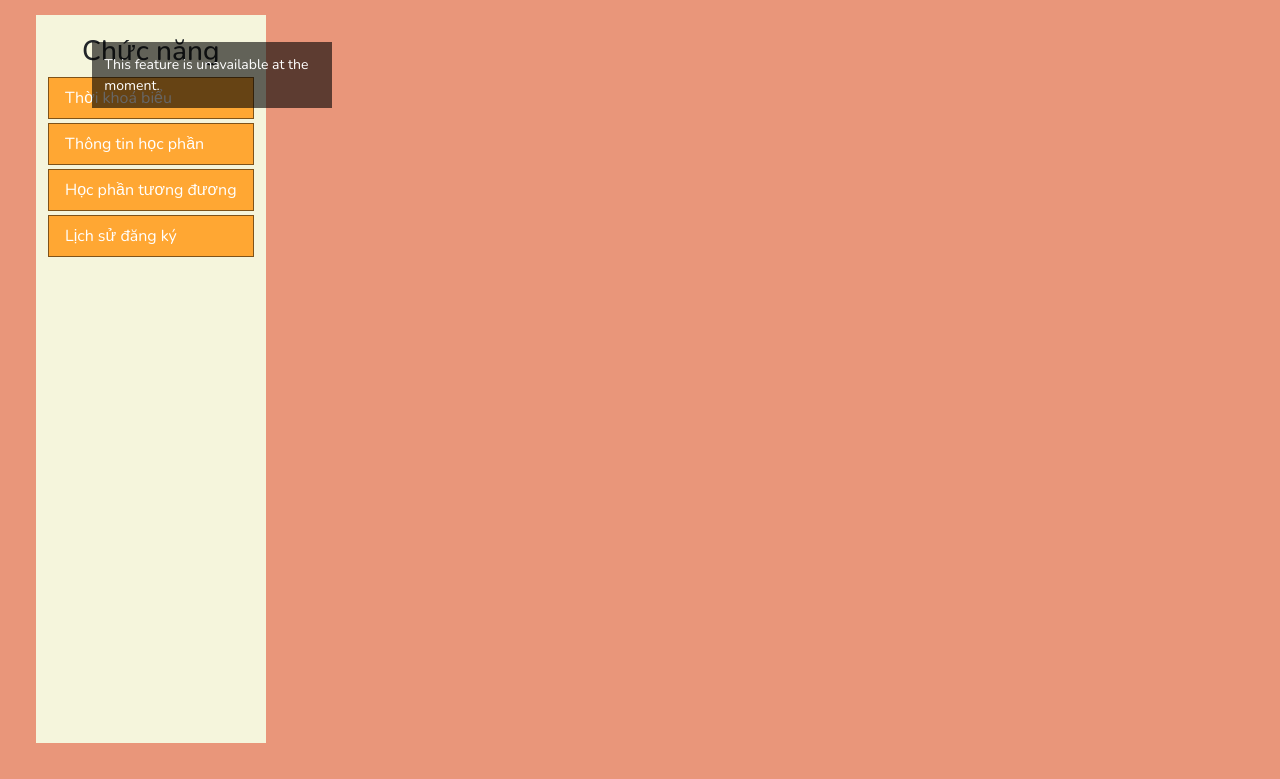
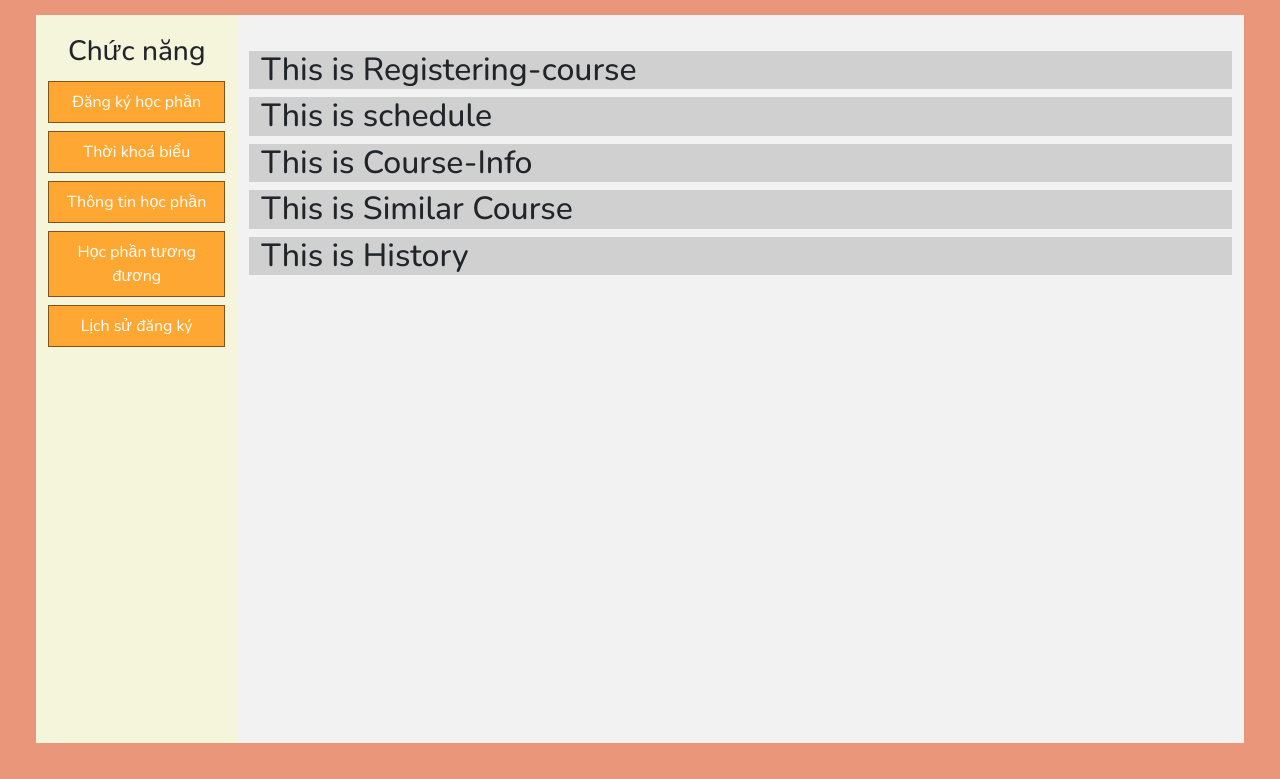
Before and after one commit to MarcoPhanVu/WebDangKyHocPhan, a PHP site: page /wallet-manager/ in a window 1280 px wide. Shown: the part 337-1116 px from the top of the page. Run offline with PHP 8.4, Linux system fonts and the light colour scheme.

Commit message:
enable interaction with the micro-displays

```diff
--- a/index.php
+++ b/index.php
@@ -6,12 +6,13 @@
 	<title>Trang chủ</title>
 	<link rel="stylesheet" href="./styles/main.css">
 	<link href="https://cdn.jsdelivr.net/npm/bootstrap@5.3.2/dist/css/bootstrap.min.css" rel="stylesheet" integrity="sha384-T3c6CoIi6uLrA9TneNEoa7RxnatzjcDSCmG1MXxSR1GAsXEV/Dwwykc2MPK8M2HN" crossorigin="anonymous">
+	<script src="https://cdnjs.cloudflare.com/ajax/libs/jquery/3.7.1/jquery.min.js" integrity="sha512-v2CJ7UaYy4JwqLDIrZUI/4hqeoQieOmAZNXBeQyjo21dadnwR+8ZaIJVT8EE2iyI61OV8e6M8PP2/4hpQINQ/g==" crossorigin="anonymous" referrerpolicy="no-referrer"></script>
 </head>
 <body>
 	<header class="row">
-		<div class="home-link notYet">
-			<a href="./index.html">
-				<h3>Trang chủ</h3>
+		<div class="home-link">
+			<a href="./index.html"class="mb-0 fs-3 notYet">
+				Trang chủ
 			</a>
 		</div>
 		<div class="banner-container">
@@ -19,24 +20,34 @@
 				<img src="./assets/HCMUEBanner.jpg" alt="HCMUE Banner nha">
 			</a>
 		</div>
-		<div class="auth-action notYet">
-			<p class="user-id">47.01.104.045</p>
-			<p class="user-name">Phan Vũ Tứn Em</p>
+		<div class="auth-action">
+			<p class="user-id notYet">47.01.104.045</p>
+			<p class="user-name notYet">Phan Vũ Tứn Em</p>
 			<!-- <p class="log-in">Đăng nhập</p>
 			<p class="sign-in">Đăng ký</p>
 			<p class="log-out">Đăng xuất</p> -->
 		</div>
 	</header>
 	<div id="main-container">
-		<div class="block-container side-bar">
+		<div class="side-bar mx-25 col-md-2">
 			<h3 class="title">Chức năng</h3>
-			<div class="btn-option">Thời khoá biểu</div>
-			<div class="btn-option">Thông tin học phần</div>
-			<div class="btn-option">Học phần tương đương</div>
-			<div class="btn-option">Lịch sử đăng ký</div>
+			<button class="btn-option" data-target="registering-course">Đăng ký học phần</button>
+			<button class="btn-option" data-target="schedule">Thời khoá biểu</button>
+			<button class="btn-option" data-target="course-info">Thông tin học phần</button>
+			<button class="btn-option" data-target="similar-course">Học phần tương đương</button>
+			<button class="btn-option" data-target="history">Lịch sử đăng ký</button>
 		</div>
 
+		<div class="container display-section col-md-10">
+			<?php include "./pages/registering-course.php" ?>
+			<?php include "./pages/schedule.php" ?>
+			<?php include "./pages/course-info.php" ?>
+			<?php include "./pages/similar-course.php" ?>
+			<?php include "./pages/history.php" ?>
+		</div>
 	</div>
 	<footer></footer>
+
+	<script src="./scripts/script.js"></script>
 </body>
 </html>
--- /dev/null
+++ b/scripts/script.js
@@ -0,0 +1,35 @@
+const mainDisplaySection = document.querySelector(".displayer-section");
+
+
+const displaySelection = document.querySelectorAll('[data-target]');
+const displayers = document.querySelectorAll(".displayer");
+
+
+displaySelection.forEach(selection => {
+    selection.addEventListener("click", (ev) => {
+        // console.log(ev);
+        let target = selection.dataset.target;
+
+        let displayChoosen = document.querySelector(`[data-destination=${target}]`);
+
+        displayers.forEach(display => {
+            display.classList.add("hidden");
+            display.classList.remove("active");
+
+            // Display nào được chọn thì sẽ được hiện
+            displayChoosen.classList.add("active");
+
+            if (display.classList.contains("active")) {
+                display.classList.remove("hidden");
+            }
+        });
+    });
+});
+
+
+
+console.log(displaySelection);
+console.log(displayers);
+/* <div class="displayer container active">
+    <h2 class="title">This is Course-Info</h2>
+</div> */
```
